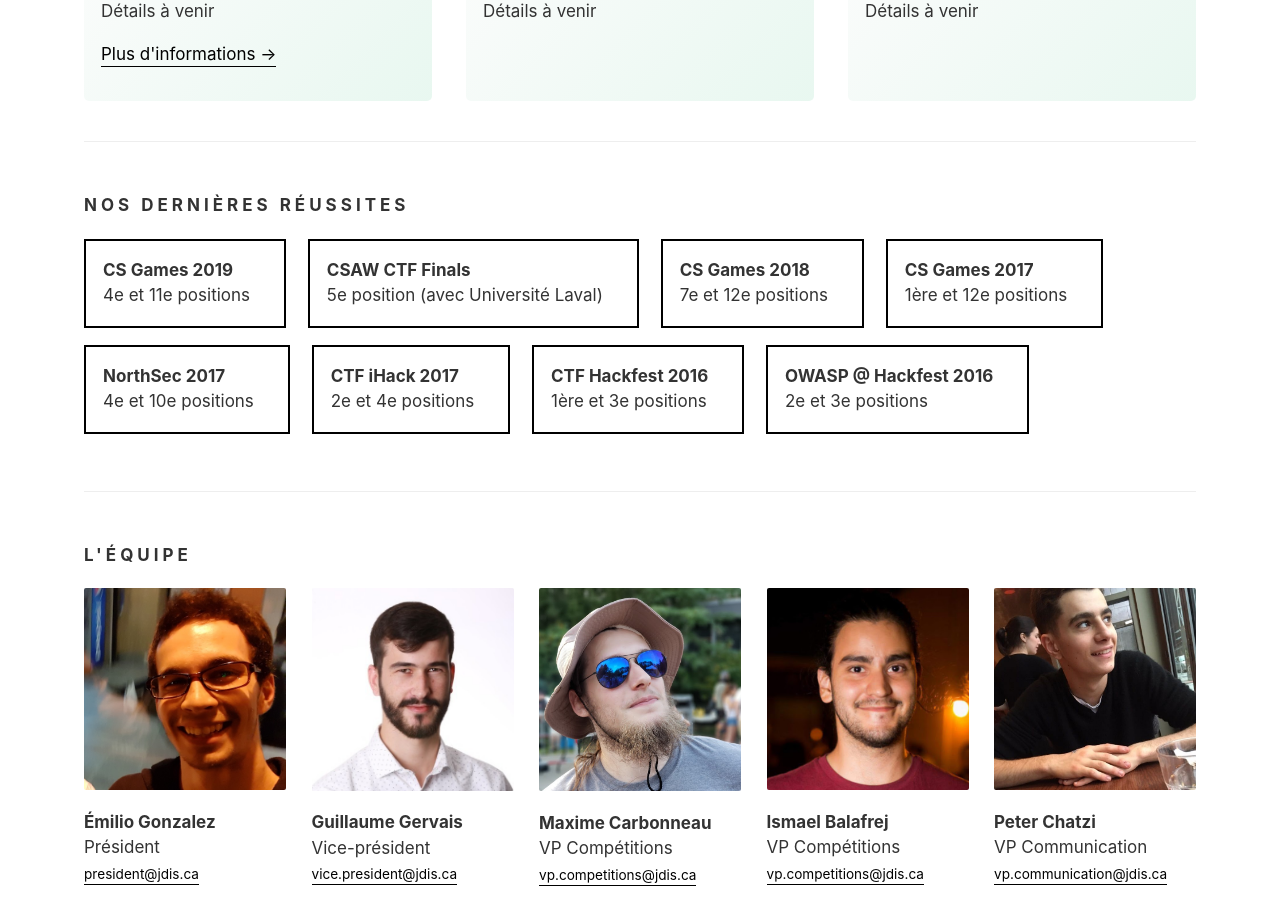
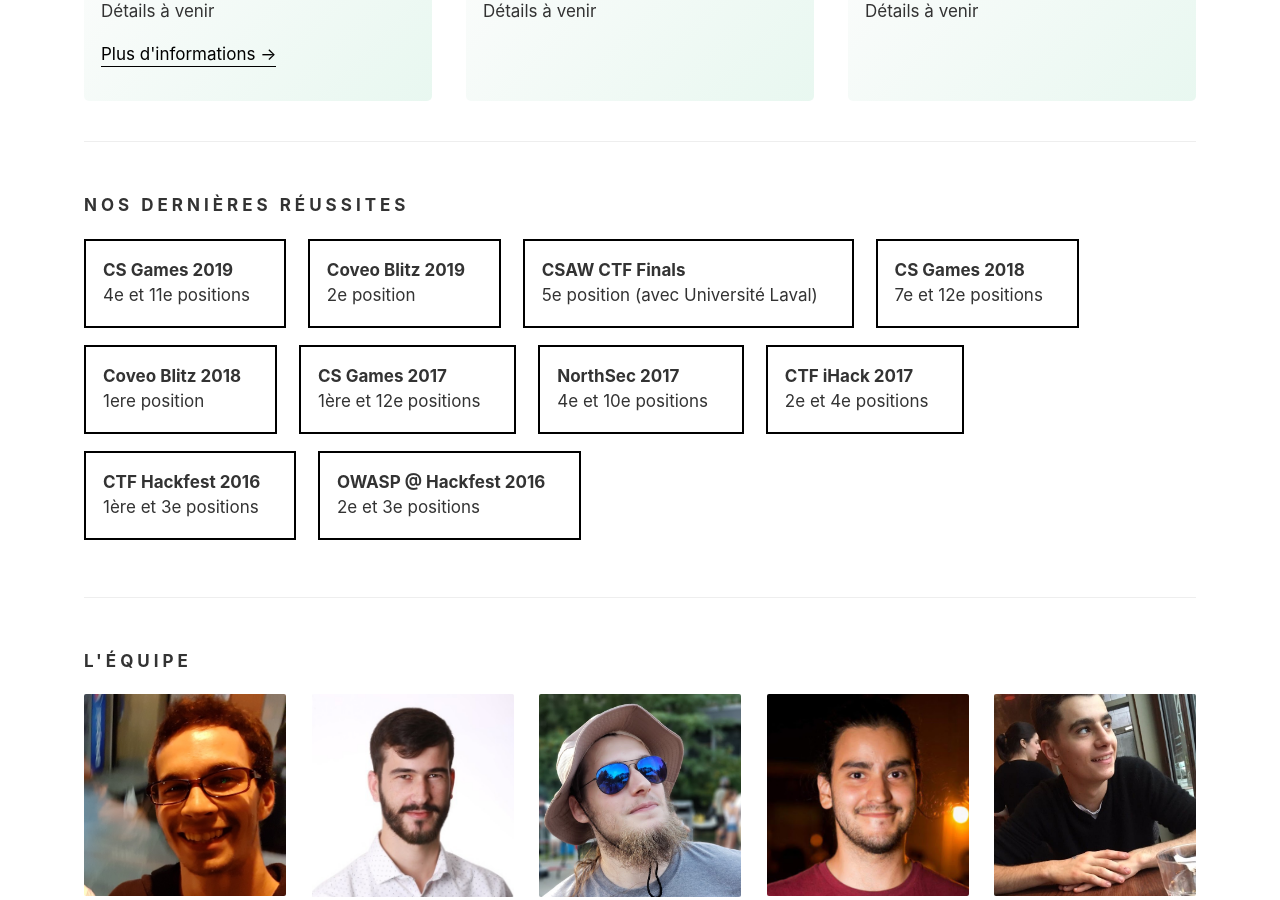
Before and after one commit to JDIS/Website, a Jekyll site: the page built from _pages/index.html, in a window 1280 px wide and 900 px high, scrolled down 2341 px. Built offline with Jekyll 4.4.1, drawn with Linux system fonts in a browser that asks for light colours; some web fonts are replaced.

Commit message:
Update achievements with coveo blitz

```diff
--- a/_data/achievements.json
+++ b/_data/achievements.json
@@ -2,6 +2,10 @@
   {
     "event": "CS Games 2019",
     "achievement": "4e et 11e positions"
+  },
+  {
+    "event": "Coveo Blitz 2019",
+    "achievement": "2e position"
   },
   {
     "event": "CSAW CTF Finals",
@@ -10,6 +14,10 @@
   {
     "event": "CS Games 2018",
     "achievement": "7e et 12e positions"
+  },
+  {
+    "event": "Coveo Blitz 2018",
+    "achievement": "1ere position"
   },
   {
     "event": "CS Games 2017",
```
